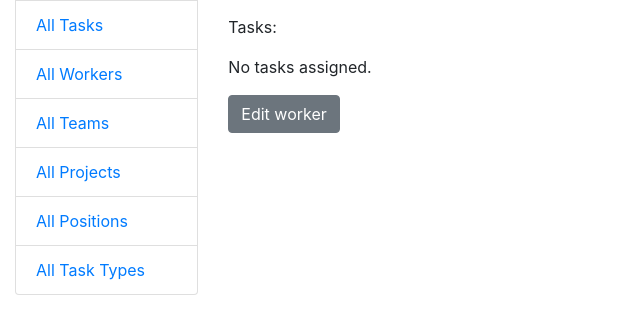
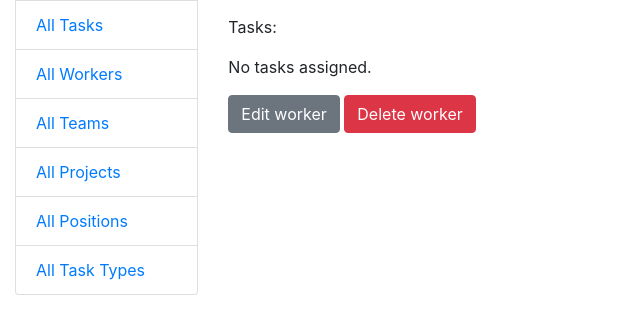
Before and after one commit to OlhaKuzmyn/task-manager, a Django app: page /workers/1/ in a window 1280 px wide. Shown: the part 161-495 px from the top of the page, without its empty margins (0-640 px from the left). Run offline with Django 5.2, Linux system fonts and the light colour scheme; the visitor is signed in with stand-in values (Sample User, id 1); data comes from the database, SQL or seed files in the repository; data that the repository does not hold is empty.

Commit message:
added WorkerDeleteView and template

```diff
--- a/manager/urls.py
+++ b/manager/urls.py
@@ -29,7 +29,7 @@ from manager.views import (
     TaskUpdateView,
     TaskDeleteView,
     WorkerCreateView,
-    WorkerUpdateView,
+    WorkerUpdateView, WorkerDeleteView,
 )
 
 app_name = "manager"
@@ -45,6 +45,7 @@ urlpatterns = [
     path("workers/create", WorkerCreateView.as_view(), name="worker-create"),
     path("workers/<int:pk>/", WorkerDetailView.as_view(), name="worker-detail"),
     path("workers/update/<int:pk>/", WorkerUpdateView.as_view(), name="worker-update"),
+    path("workers/delete/<int:pk>/", WorkerDeleteView.as_view(), name="worker-delete"),
     path("projects/", ProjectListView.as_view(), name="project-list"),
     path("projects/<int:pk>/", ProjectDetailView.as_view(), name="project-detail"),
     path("projects/create/", ProjectCreateView.as_view(), name="project-create"),
--- a/manager/views.py
+++ b/manager/views.py
@@ -165,6 +165,12 @@ class WorkerUpdateView(LoginRequiredMixin, UserPassesTestMixin, generic.UpdateVi
         return reverse_lazy("manager:worker-detail", kwargs={"pk": self.object.pk})
 
 
+class WorkerDeleteView(LoginRequiredMixin, PermissionRequiredMixin, generic.DeleteView):
+    model = Worker
+    permission_required = "workers.delete_worker"
+    success_url = reverse_lazy("manager:worker-list")
+
+
 class ProjectListView(LoginRequiredMixin, generic.ListView):
     model = Project
     paginate_by = 5
--- a/templates/manager/worker_detail.html
+++ b/templates/manager/worker_detail.html
@@ -18,4 +18,8 @@
   {% if user.id == worker.id or perms.worker.add_worker %}
     <a href="{% url 'manager:worker-update' pk=worker.id %}" class="btn btn-secondary">Edit worker</a>
   {% endif %}
+  {% if perms.worker.delete_worker %}
+    <a href="{% url 'manager:worker-delete' pk=worker.id %}" class="btn btn-danger">Delete worker</a>
+  {% endif %}
+
 {% endblock %}
```
Also changed, not shown: templates/manager/worker_confirm_delete.html (added, +12 -0 lines).
